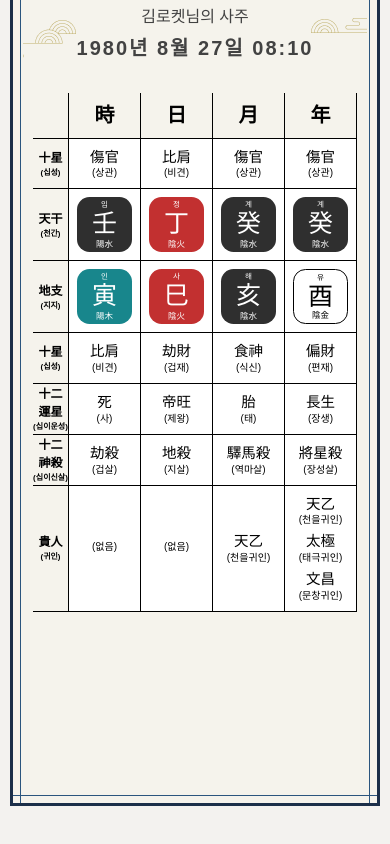
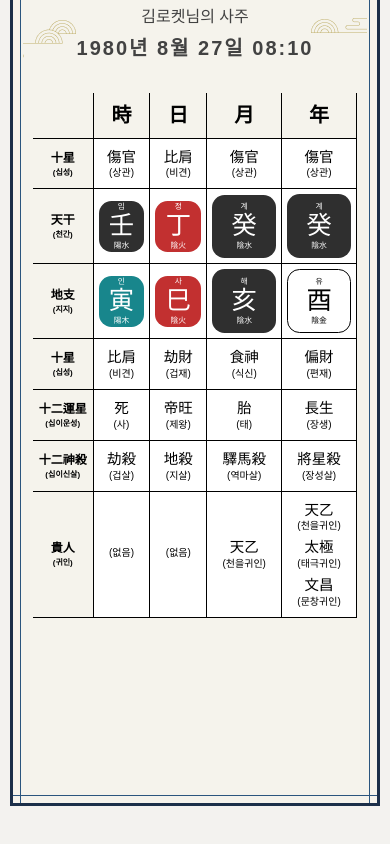
Before and after one commit to saiani1/rocket-ai-test, a Next.js app: page / in a window 390 px wide. Shown: the part 1428-2272 px from the top of the page. Built offline with nearby package versions, Linux system fonts and the light colour scheme; a web font is replaced by a local one.

Commit message:
천간, 지지 박스tr 반응형 처리

```diff
--- a/src/components/BoxTr.tsx
+++ b/src/components/BoxTr.tsx
@@ -31,25 +31,21 @@ const BoxTr = ({ data }: BoxTrType) => {
       {(data.rows as SajuBoxRowType[]).map((item, i) => (
         <td
           key={`boxtd-${i}`}
-          className={`p-2 bg-white ${
+          className={`p-[5px] bg-white ${
             i === 3 ? "border-r-1" : "border-r-[0.5px]"
           }`}
         >
           <div className="w-full flex justify-center">
             <div
-              className={`relative flex flex-col justify-center items-center w-[55px] h-[55px] ${backgroundColor(
+              className={`relative flex flex-col justify-center items-center w-full aspect-square ${backgroundColor(
                 item.tdText1
               )} rounded-[12.5px]`}
             >
-              <span className="absolute top-[2px] text-[7.6px]">
-                {item.tdText1}
-              </span>
-              <span className="absolute top-[8px] text-[25px]">
+              <span className="text-[clamp(6px,2vw,10px)]">{item.tdText1}</span>
+              <span className="mt-[-6px] mb-[-4px] text-[clamp(14px,6.5vw,34px)]">
                 {item.tdText2}
               </span>
-              <span className="absolute bottom-[2px] text-[8.5px]">
-                {item.tdText3}
-              </span>
+              <span className="text-[clamp(6px,2vw,10px)]">{item.tdText3}</span>
             </div>
           </div>
         </td>
```
